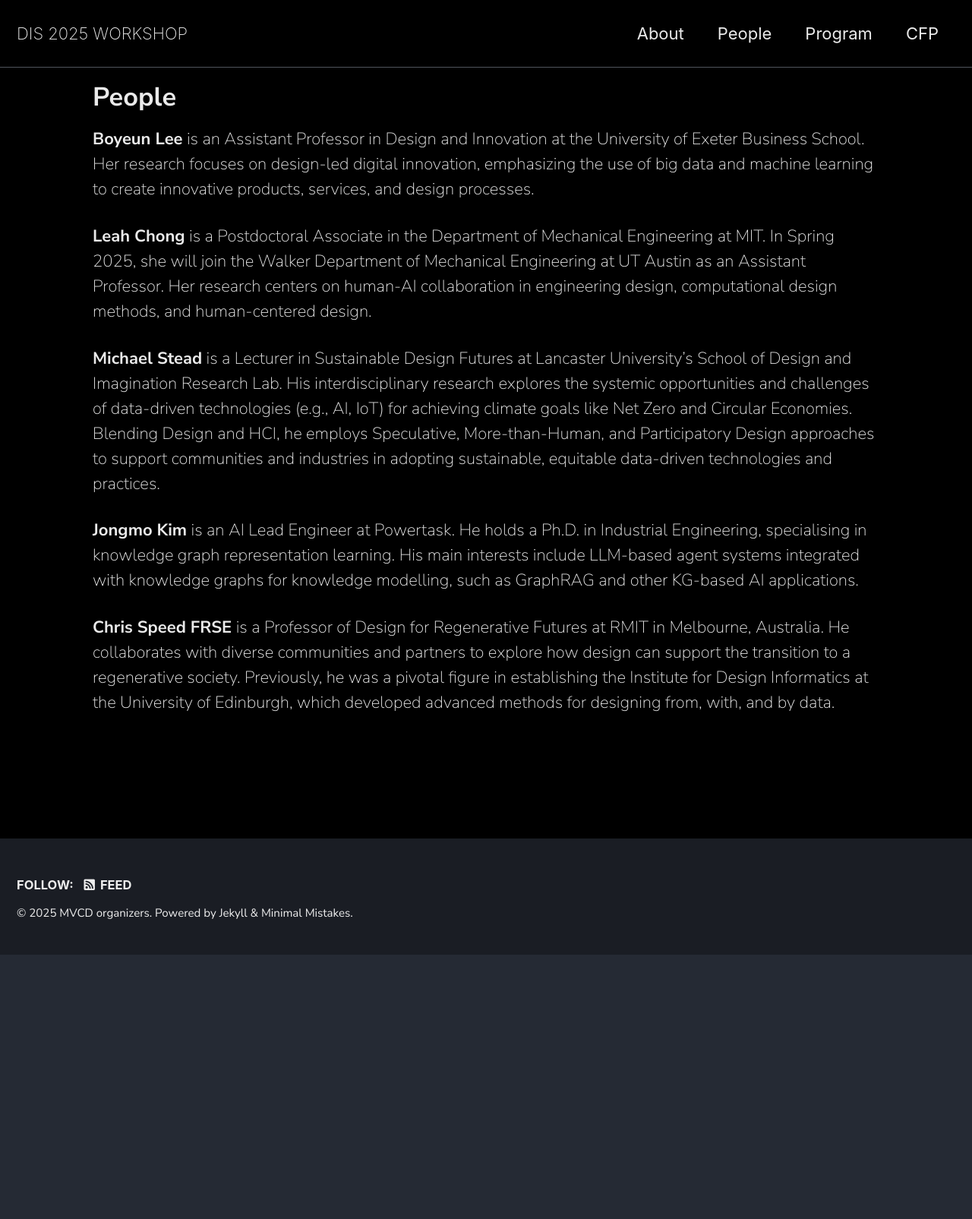
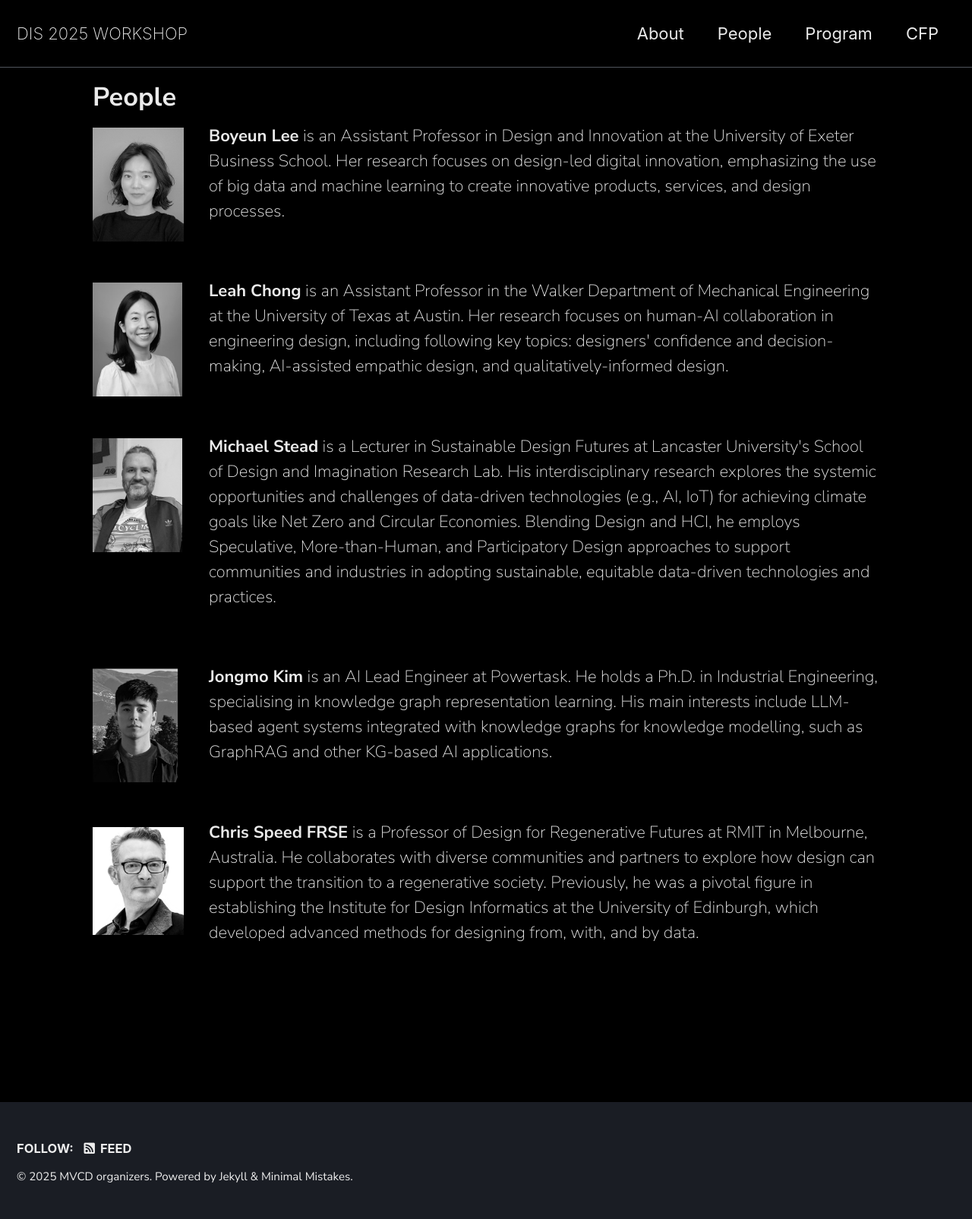
Before and after one commit to mindfluct2025/mindfluct2025.github.io, a Jekyll site: the page built from _pages/people.md, in a window 1280 px wide. Shown: the whole page at 76% size. Built offline with Jekyll 4.4.1, drawn with Linux system fonts in a browser that asks for light colours; cached includes are drawn as plain includes; before the commit the page ends 1257 px from its top, so only the background shows below that.

Commit message:
image credit, faces update

```diff
--- a/_pages/people.md
+++ b/_pages/people.md
@@ -4,12 +4,73 @@ title: People
 permalink: /people/
 ---
 
-**Boyeun Lee** is an Assistant Professor in Design and Innovation at the University of Exeter Business School. Her research focuses on design-led digital innovation, emphasizing the use of big data and machine learning to create innovative products, services, and design processes.
+<style>
+.person-container {
+  display: flex;
+  margin-bottom: 2em;
+  align-items: flex-start;
+}
+.person-image {
+  width: 120px;
+  margin-right: 1.5em;
+  flex-shrink: 0;
+}
+.person-image img {
+  width: auto;
+  height: 150px;
+  max-width: 120px;
+  object-fit: contain;
+  margin-top: 5px;
+}
+.person-bio {
+  flex-grow: 1;
+}
+.person-bio p {
+  margin-top: 0;
+}
+</style>
 
-**Leah Chong** is a Postdoctoral Associate in the Department of Mechanical Engineering at MIT. In Spring 2025, she will join the Walker Department of Mechanical Engineering at UT Austin as an Assistant Professor. Her research centers on human-AI collaboration in engineering design, computational design methods, and human-centered design.
+<div class="person-container">
+  <div class="person-image">
+    <img src="/assets/images/Boyeun_Lee.png" alt="Boyeun Lee">
+  </div>
+  <div class="person-bio">
+    <p><strong>Boyeun Lee</strong> is an Assistant Professor in Design and Innovation at the University of Exeter Business School. Her research focuses on design-led digital innovation, emphasizing the use of big data and machine learning to create innovative products, services, and design processes.</p>
+  </div>
+</div>
 
-**Michael Stead** is a Lecturer in Sustainable Design Futures at Lancaster University’s School of Design and Imagination Research Lab. His interdisciplinary research explores the systemic opportunities and challenges of data-driven technologies (e.g., AI, IoT) for achieving climate goals like Net Zero and Circular Economies. Blending Design and HCI, he employs Speculative, More-than-Human, and Participatory Design approaches to support communities and industries in adopting sustainable, equitable data-driven technologies and practices.
+<div class="person-container">
+  <div class="person-image">
+    <img src="/assets/images/Leah_Chong.png" alt="Leah Chong">
+  </div>
+  <div class="person-bio">
+    <p><strong>Leah Chong</strong> is an Assistant Professor in the Walker Department of Mechanical Engineering at the University of Texas at Austin. Her research focuses on human-AI collaboration in engineering design, including following key topics: designers' confidence and decision-making, AI-assisted empathic design, and qualitatively-informed design.</p>
+  </div>
+</div>
 
-**Jongmo Kim** is an AI Lead Engineer at Powertask. He holds a Ph.D. in Industrial Engineering, specialising in knowledge graph representation learning. His main interests include LLM-based agent systems integrated with knowledge graphs for knowledge modelling, such as GraphRAG and other KG-based AI applications.
+<div class="person-container">
+  <div class="person-image">
+    <img src="/assets/images/Michael_Stead.png" alt="Michael Stead">
+  </div>
+  <div class="person-bio">
+    <p><strong>Michael Stead</strong> is a Lecturer in Sustainable Design Futures at Lancaster University's School of Design and Imagination Research Lab. His interdisciplinary research explores the systemic opportunities and challenges of data-driven technologies (e.g., AI, IoT) for achieving climate goals like Net Zero and Circular Economies. Blending Design and HCI, he employs Speculative, More-than-Human, and Participatory Design approaches to support communities and industries in adopting sustainable, equitable data-driven technologies and practices.</p>
+  </div>
+</div>
 
-**Chris Speed FRSE** is a Professor of Design for Regenerative Futures at RMIT in Melbourne, Australia. He collaborates with diverse communities and partners to explore how design can support the transition to a regenerative society. Previously, he was a pivotal figure in establishing the Institute for Design Informatics at the University of Edinburgh, which developed advanced methods for designing from, with, and by data.
+<div class="person-container">
+  <div class="person-image">
+    <img src="/assets/images/Jongmo_Kim.png" alt="Jongmo Kim">
+  </div>
+  <div class="person-bio">
+    <p><strong>Jongmo Kim</strong> is an AI Lead Engineer at Powertask. He holds a Ph.D. in Industrial Engineering, specialising in knowledge graph representation learning. His main interests include LLM-based agent systems integrated with knowledge graphs for knowledge modelling, such as GraphRAG and other KG-based AI applications.</p>
+  </div>
+</div>
+
+<div class="person-container">
+  <div class="person-image">
+    <img src="/assets/images/Chris_Speed.png" alt="Chris Speed">
+  </div>
+  <div class="person-bio">
+    <p><strong>Chris Speed FRSE</strong> is a Professor of Design for Regenerative Futures at RMIT in Melbourne, Australia. He collaborates with diverse communities and partners to explore how design can support the transition to a regenerative society. Previously, he was a pivotal figure in establishing the Institute for Design Informatics at the University of Edinburgh, which developed advanced methods for designing from, with, and by data.</p>
+  </div>
+</div>
```
Also changed, not shown: _includes/people.html (+29 -52 lines), index.html (+6 -3 lines), assets/images/Boyeun_Lee.jpg (added), assets/images/Boyeun_Lee.png (added), assets/images/Chris_speed.png (added), assets/images/Jongmo_Kim.png (added), assets/images/Leah_Chong.png (added), assets/images/Michael_Stead.png (added), 9 other files.
